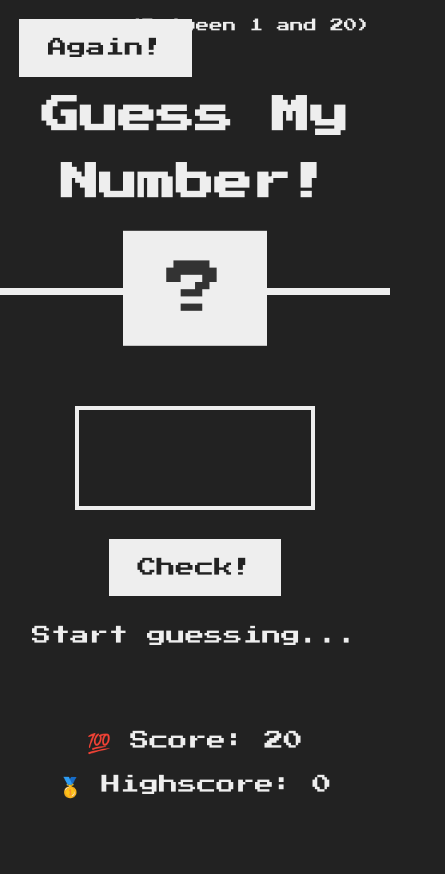
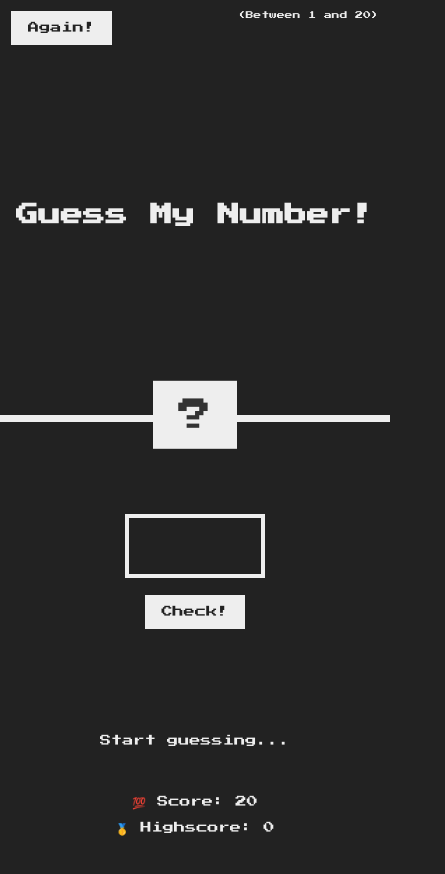
Before and after one commit to saharzakersoltani/Guess-My-Number, a plain HTML site: page index.html in a window 390 px wide. Shown: the whole page, 445 px wide, since content can reach past the window. Before the commit the page ends 844 px from the top, so only its background shows below. Drawn offline with Linux system fonts and the light colour scheme.

Commit message:
queries edit 2

```diff
--- a/queries.css
+++ b/queries.css
@@ -1,11 +1,15 @@
+/* under 1080px */
+@media (max-width: 67.5em) {
+  html {
+    font-size: 45%;
+  }
+}
+
 /* under 690px */
-@media (max-width: 44em) {
-  html {
-    font-size: 60%;
-  }
-
+@media (max-width: 44.5em) {
   main {
     flex-direction: column;
+    gap: 6rem;
     margin-top: 10rem;
     height: 50vh;
     text-align: center;
@@ -14,4 +18,19 @@
   h1 {
     line-height: 1.75;
   }
+
+  .label-highscore {
+    margin-bottom: 5rem;
+  }
+
+  .again {
+    margin-bottom: 6rem;
+  }
 }
+
+/* under 480px */
+@media (max-width: 30em) {
+  html {
+    font-size: 35%;
+  }
+}
--- a/style.css
+++ b/style.css
@@ -21,7 +21,7 @@ body {
 /* LAYOUT */
 header {
   position: relative;
-  height: 35vh;
+  height: 50vh;
   border-bottom: 7px solid #eee;
 }
 
```
